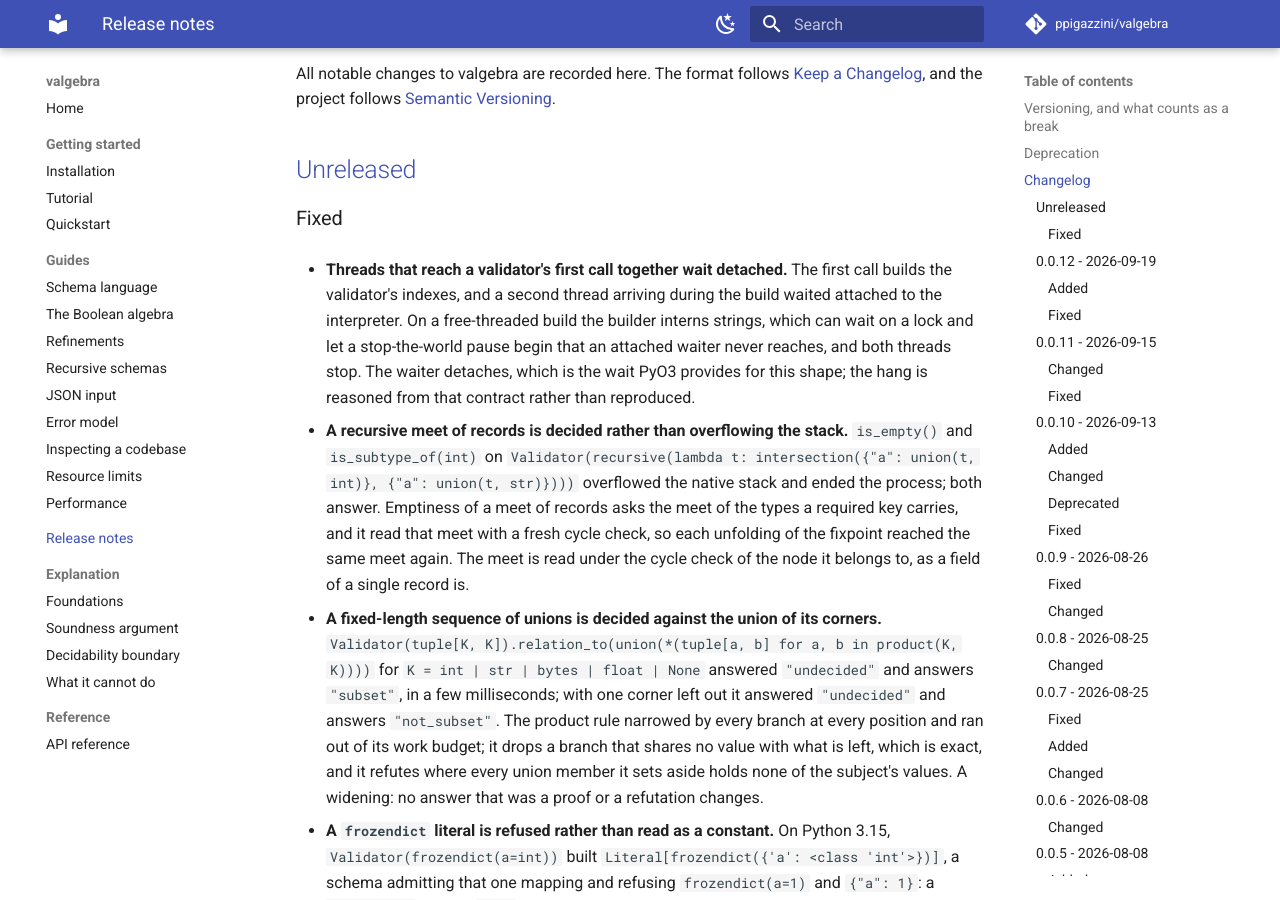
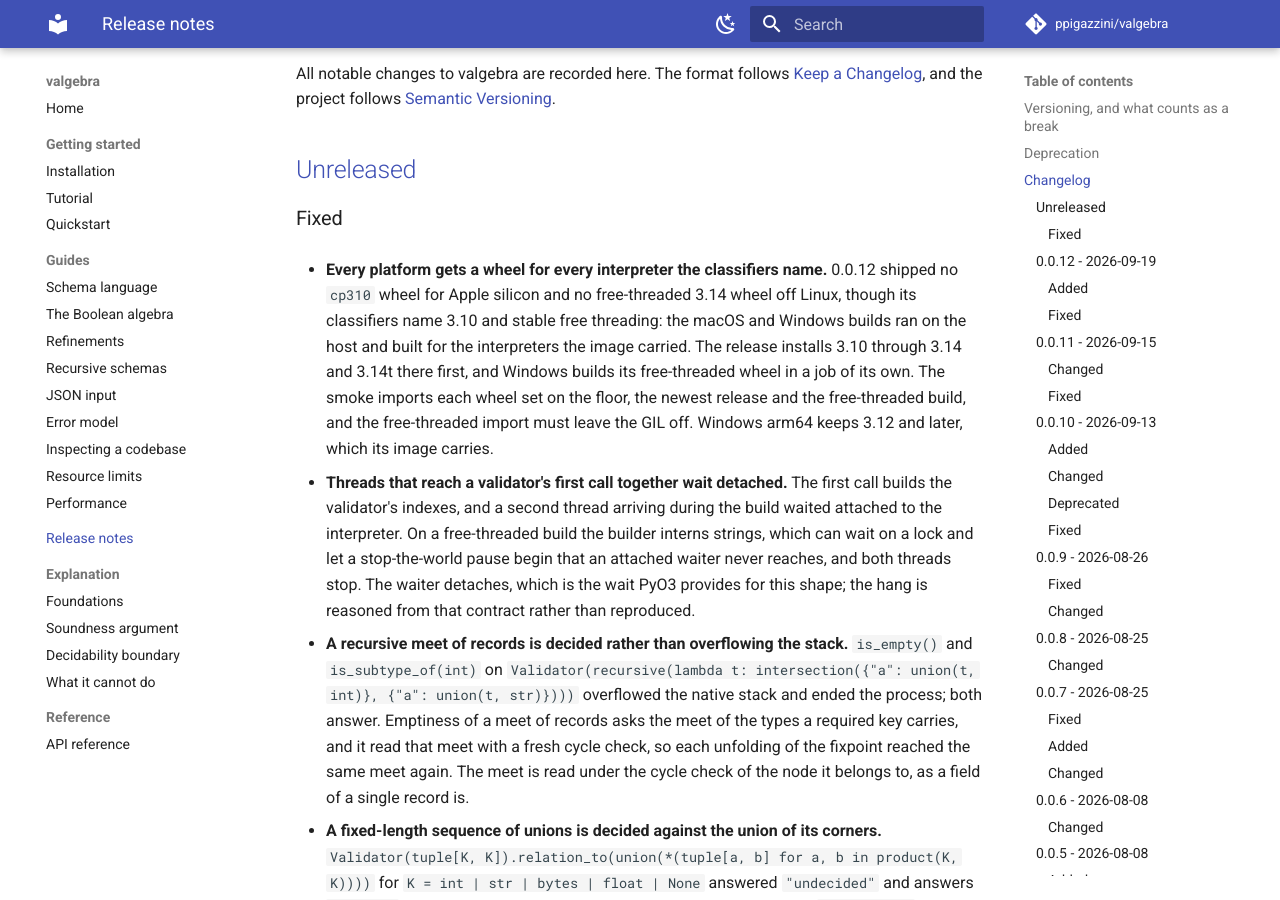
Before and after one commit to ppigazzini/valgebra, an MkDocs documentation site: the page built from docs/12-changelog.md, in a window 1280 px wide and 900 px high, scrolled down 944 px. Built offline with MkDocs 1.6.1 and Material for MkDocs 9.7.7, drawn with Linux system fonts in a browser that asks for light colours; comment, search, counter and statistics services are not loaded.

Commit message:
fix: the release builds a wheel for every interpreter its classifiers name
The macOS and Windows wheels build on the host, where `--find-interpreter`
sees only the interpreters the image carries, so the release installs 3.10
through 3.14 and the free-threaded 3.14 there before it builds. Windows builds
its free-threaded wheel in a job of its own and names the interpreter, since
the two 3.14 builds can fail to install side by side in one step; Windows arm64
keeps what its image carries, 3.12 and later. Apple silicon gets its `cp310`
wheel and every macOS and Windows x64 set its `cp314t` one, as the classifiers
for 3.10 and stable free threading promise. The maturin a release builds with
is pinned to the version `uv.lock` resolves.

The smoke imports each wheel set on the floor, the newest release and the
free-threaded build where the set carries them, each in its own venv from the
downloaded wheels alone, and a free-threaded import must leave the GIL off.
The workflow runs on a dispatch and no lane runs it; zizmor reads it clean.

```diff
--- a/CHANGELOG.md
+++ b/CHANGELOG.md
@@ -21,10 +21,21 @@ answer of its own, or a repair to a change not yet released.
 - fix: the product rule drops a branch it shares no value with, and refutes
 - fix: a recursive meet of maps is decided within its unfoldings
 - fix: a validator's indexes are awaited detached from the interpreter
+- fix: the release builds a wheel for every interpreter its classifiers name
 
 -->
 
 ### Fixed
+
+- **Every platform gets a wheel for every interpreter the classifiers name.**
+  0.0.12 shipped no `cp310` wheel for Apple silicon and no free-threaded 3.14
+  wheel off Linux, though its classifiers name 3.10 and stable free threading:
+  the macOS and Windows builds ran on the host and built for the interpreters
+  the image carried. The release installs 3.10 through 3.14 and 3.14t there
+  first, and Windows builds its free-threaded wheel in a job of its own. The
+  smoke imports each wheel set on the floor, the newest release and the
+  free-threaded build, and the free-threaded import must leave the GIL off.
+  Windows arm64 keeps 3.12 and later, which its image carries.
 
 - **Threads that reach a validator's first call together wait detached.** The
   first call builds the validator's indexes, and a second thread arriving
```
Also changed, not shown: docs/00-installation.md (+4 -3 lines), docs/dev/09-releasing.md (+16 -8 lines), 1 other file.
